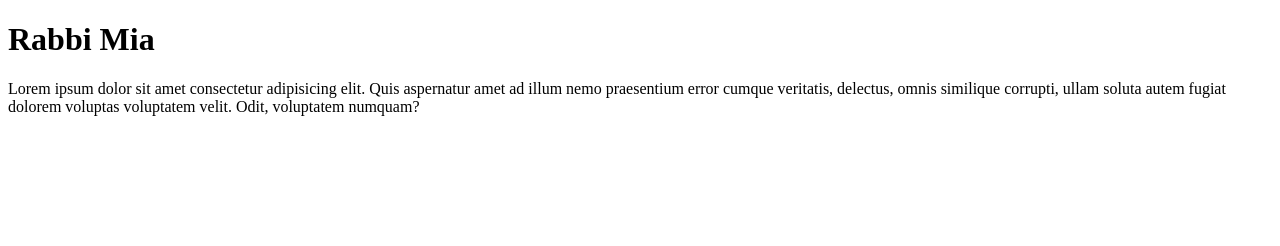
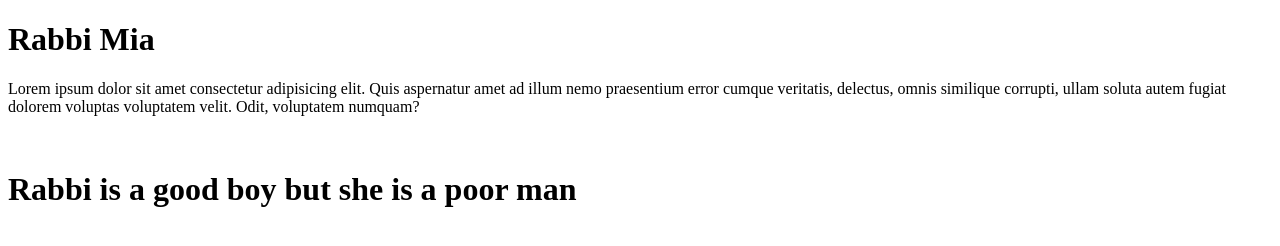
Before and after one commit to wdrabbi/frist-project, a plain HTML site: page index.html in a window 1280 px wide. Drawn offline with Linux system fonts and the light colour scheme.

Commit message:
h1tag added

```diff
--- a/index.html
+++ b/index.html
@@ -8,5 +8,7 @@
 <body>
     <h1>Rabbi Mia</h1>
     <p>Lorem ipsum dolor sit amet consectetur adipisicing elit. Quis aspernatur amet ad illum nemo praesentium error cumque veritatis, delectus, omnis similique corrupti, ullam soluta autem fugiat dolorem voluptas voluptatem velit. Odit, voluptatem numquam?</p>
+    <br>
+    <h1>Rabbi is a good boy but she is a poor man</h1>
 </body>
 </html>
```
